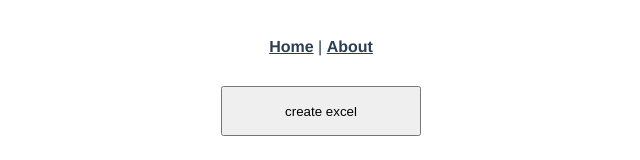
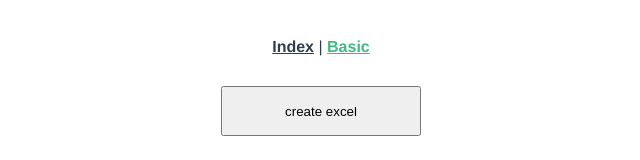
Before and after one commit to tianqing617/excel-study, a Vue app: page /#/excel/basic in a window 1280 px wide. Shown: the top 160 px of the page, without its empty margins (319-959 px from the left). Built offline with nearby package versions, Linux system fonts and the light colour scheme.

Commit message:
feat: navigator

```diff
--- a/src/App.vue
+++ b/src/App.vue
@@ -1,8 +1,8 @@
 <template>
   <div id="app">
     <div id="nav">
-      <router-link to="/">Home</router-link> |
-      <router-link to="/about">About</router-link>
+      <router-link to="/excel/index">Index</router-link> |
+      <router-link to="/excel/basic">Basic</router-link>
     </div>
     <router-view/>
   </div>
```
